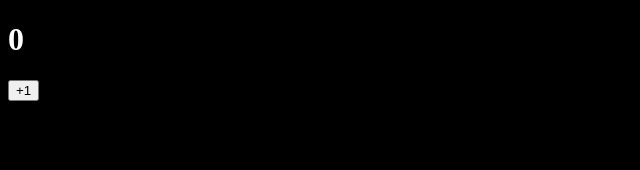
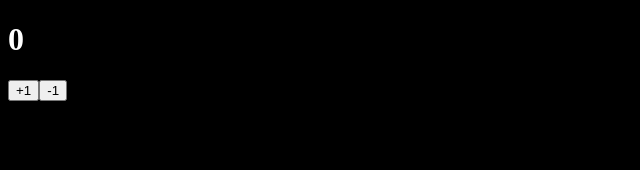
Before and after one commit to HarrisonHdez/react, a React (Vite) app: page / in a window 1280 px wide. Shown: the top 170 px of the page, without its empty margins (0-640 px from the left). Built offline with nearby package versions, Linux system fonts and the light colour scheme.

Commit message:
practicando-react

```diff
--- a/src/main.jsx
+++ b/src/main.jsx
@@ -3,13 +3,13 @@ import ReactDOM from 'react-dom/client'
 
 
 import './App.css';
-import { Contador } from './useEffect/Contador';
+import { Counter } from './useEffect/Counter';
 
 
 
 
 ReactDOM.createRoot(document.getElementById('root')).render(
   <React.StrictMode>
-    <Contador />
+    <Counter />
   </React.StrictMode>,
 )
--- a/src/useEffect/Counter.jsx
+++ b/src/useEffect/Counter.jsx
@@ -1,44 +1,37 @@
 import React, { useEffect, useState } from 'react'
 
 export const Counter = () => {
-  const [counter, setCounter] = useState(10);
+  const [counter, setCounter] = useState(0);
 
-    const incrementCounter = () => {
-      setCounter( counter + 1  );
+  const incrementarCounter = () => {
+    if( counter >= 10 ) return
+    setCounter( counter + 1 );
   }
-    const decrementCounter = () => {
+  const decrementarCounter = () => {
+    if( counter <= 0 ) return;
     setCounter( counter - 1 );
   }
 
   useEffect(() => {
-      console.log(`EL NUEVO VALOR es ${ counter }`);
+    if( counter === 10) {
+      console.log('Valor Maximo');
+    }
+    console.log(`EL valor actual es ${ counter }`);
 
     return () => {
-        console.log(`El valor se desmonto`);
+      console.log(`El valor desmonto`);
     }
   }, [counter])
 
 
   return (
     <>
-        <h1>{ counter }</h1>
-        <button onClick={ incrementCounter }>+1</button>
-        <button onClick={ decrementCounter }>-1</button>
+      <h1>{counter}</h1>
+      <button onClick={ incrementarCounter }>+1</button>
+      <button onClick={ decrementarCounter }>-1</button>
     </>
   )
 }
-
-
-
-
-
-
-
-
-
-
-
-
 
 
 
```
Lines whose indentation alone changed are shown as unchanged.
